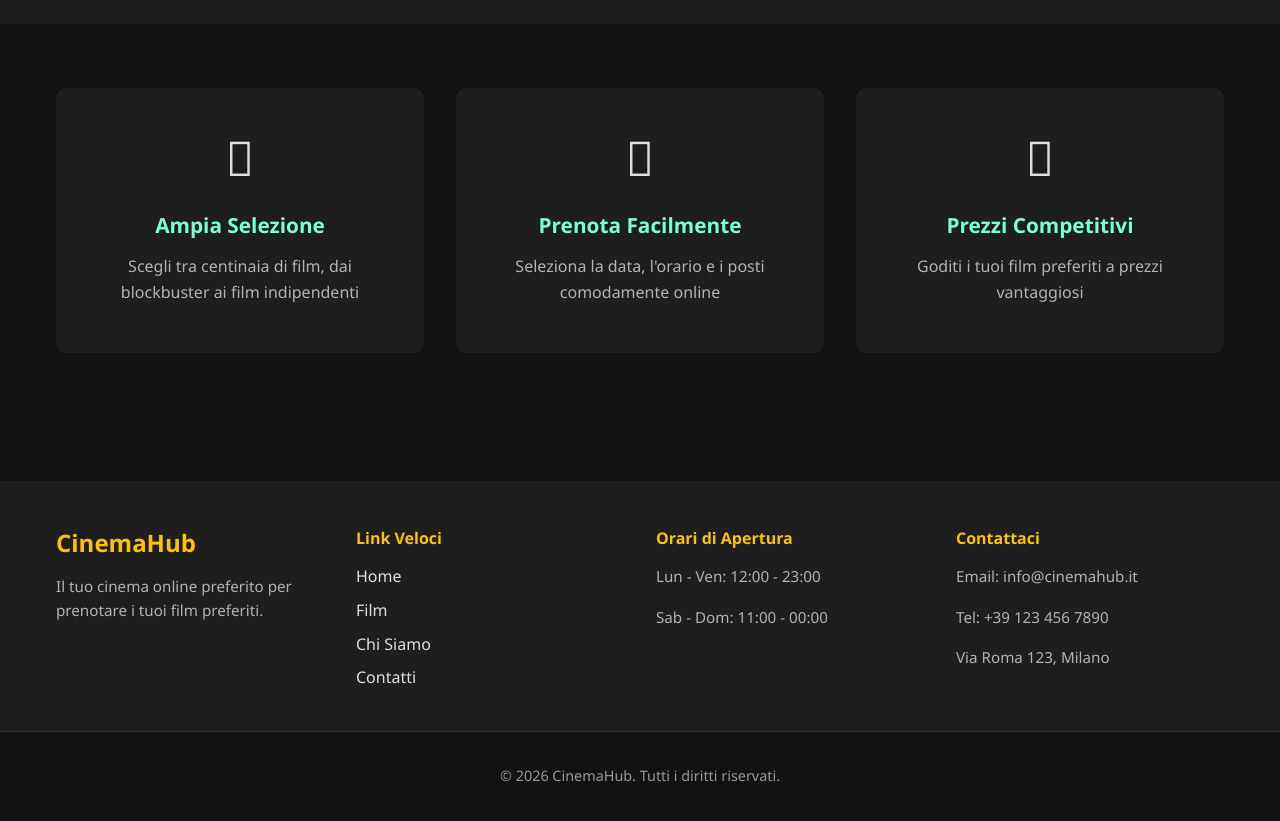
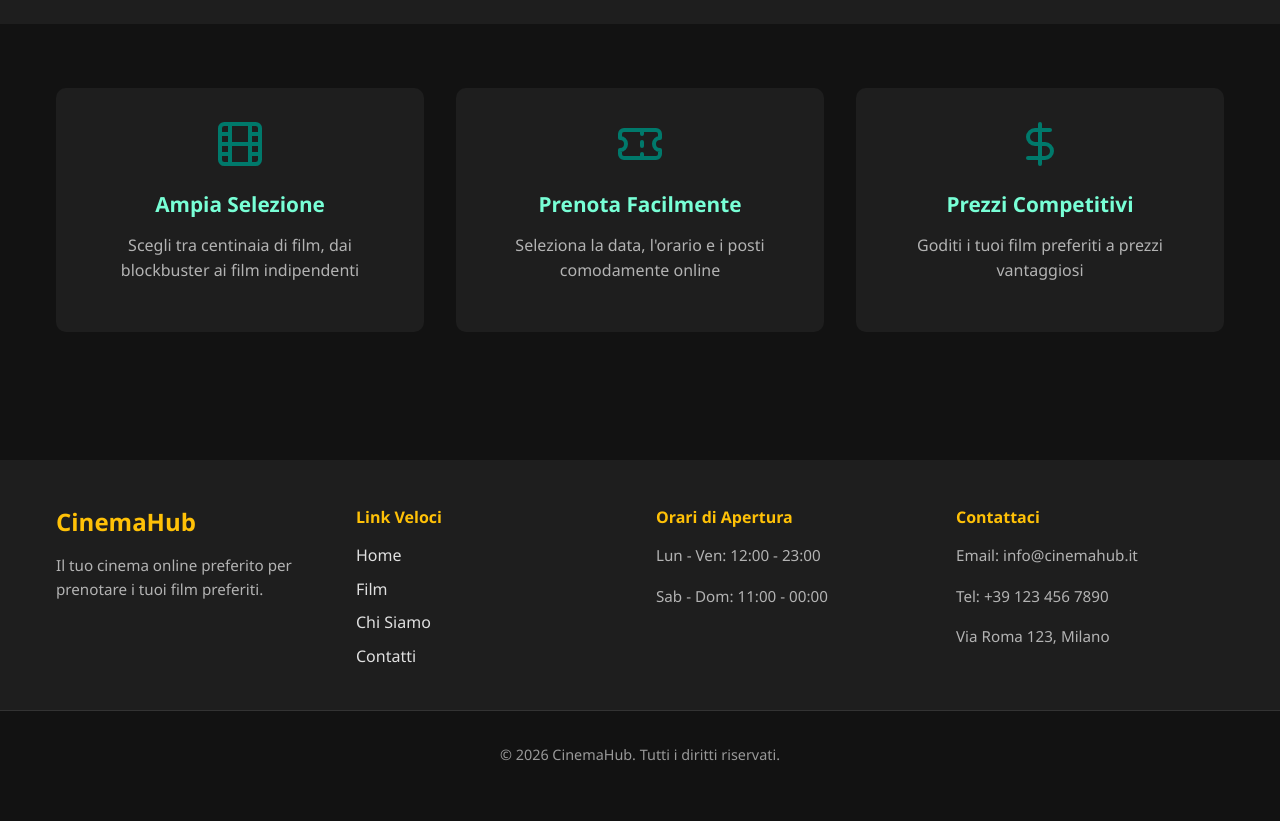
Before and after one commit to lukaferro/cinema, an Angular app: page / in a window 1280 px wide. Shown: the part 980-1801 px from the top of the page. Built offline with nearby package versions, Linux system fonts and the light colour scheme; no server answers.

Commit message:
feat: add SVG icons to home info cards (clapperboard, ticket, dollar)

```diff
--- a/src/app/pages/home/home.component.css
+++ b/src/app/pages/home/home.component.css
@@ -259,8 +259,12 @@
 }
 
 .info-icon {
-  font-size: 3rem;
   margin-bottom: 1rem;
+}
+
+.info-icon svg {
+  width: 48px;
+  height: 48px;
 }
 
 .info-card h3 {
--- a/src/app/pages/home/home.component.html
+++ b/src/app/pages/home/home.component.html
@@ -77,17 +77,23 @@
     <div class="container">
       <div class="info-grid">
         <div class="info-card">
-          <div class="info-icon" aria-hidden="true">&#127916;</div>
+          <div class="info-icon" aria-hidden="true">
+            <svg viewBox="0 0 24 24" fill="none" stroke="#00796b" stroke-width="2" stroke-linecap="round" stroke-linejoin="round"><rect x="2" y="2" width="20" height="20" rx="2.18" ry="2.18"/><line x1="7" y1="2" x2="7" y2="22"/><line x1="17" y1="2" x2="17" y2="22"/><line x1="2" y1="12" x2="22" y2="12"/><line x1="2" y1="7" x2="7" y2="7"/><line x1="2" y1="17" x2="7" y2="17"/><line x1="17" y1="7" x2="22" y2="7"/><line x1="17" y1="17" x2="22" y2="17"/></svg>
+          </div>
           <h3>Ampia Selezione</h3>
           <p>Scegli tra centinaia di film, dai blockbuster ai film indipendenti</p>
         </div>
         <div class="info-card">
-          <div class="info-icon" aria-hidden="true">&#128186;</div>
+          <div class="info-icon" aria-hidden="true">
+            <svg viewBox="0 0 24 24" fill="none" stroke="#00796b" stroke-width="2" stroke-linecap="round" stroke-linejoin="round"><path d="M2 9a3 3 0 0 1 0 6v2a2 2 0 0 0 2 2h16a2 2 0 0 0 2-2v-2a3 3 0 0 1 0-6V7a2 2 0 0 0-2-2H4a2 2 0 0 0-2 2Z"/><path d="M13 5v2"/><path d="M13 17v2"/><path d="M13 11v2"/></svg>
+          </div>
           <h3>Prenota Facilmente</h3>
           <p>Seleziona la data, l'orario e i posti comodamente online</p>
         </div>
         <div class="info-card">
-          <div class="info-icon" aria-hidden="true">&#127903;</div>
+          <div class="info-icon" aria-hidden="true">
+            <svg viewBox="0 0 24 24" fill="none" stroke="#00796b" stroke-width="2" stroke-linecap="round" stroke-linejoin="round"><path d="M12 2v20"/><path d="M17 5H9.5a3.5 3.5 0 0 0 0 7h5a3.5 3.5 0 0 1 0 7H6"/></svg>
+          </div>
           <h3>Prezzi Competitivi</h3>
           <p>Goditi i tuoi film preferiti a prezzi vantaggiosi</p>
         </div>
```
